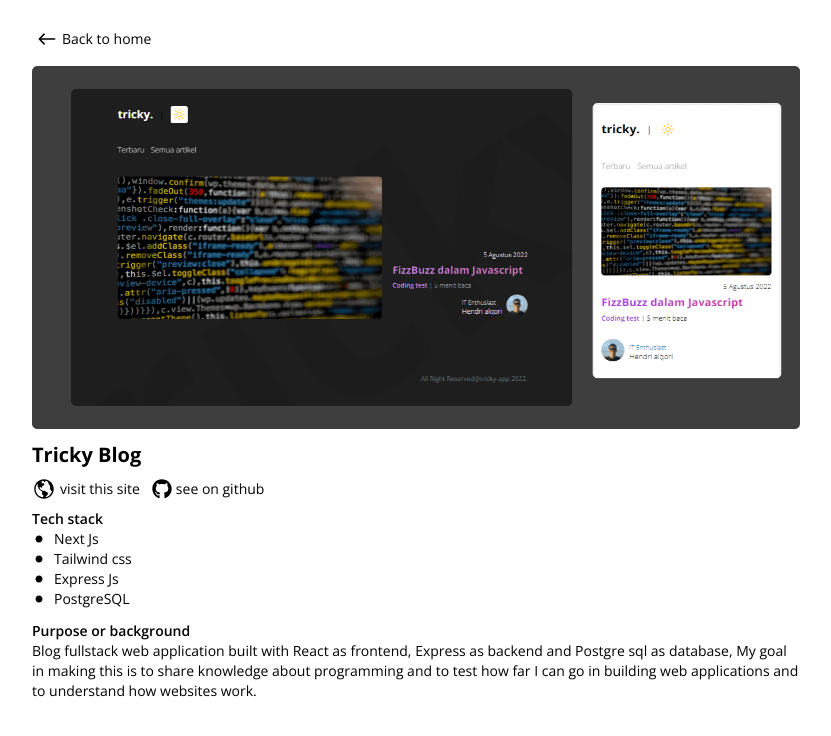
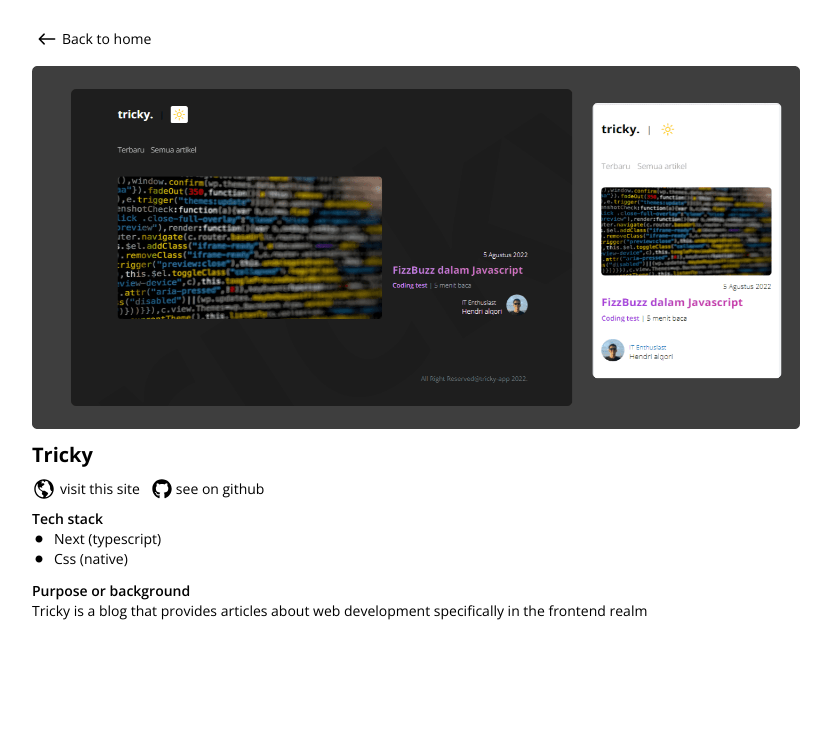
Before and after one commit to hendrialqori/personal-portfolio-unactive, a React (Vite) app: page /detail/1 in a window 1280 px wide. Shown: the top 736 px of the page, without its empty margins (224-1055 px from the left). Built offline with nearby package versions, Linux system fonts and the light colour scheme.

Commit message:
edit url and github repo url project showcase [id=1]

```diff
--- a/src/contanst/showcaseProject.js
+++ b/src/contanst/showcaseProject.js
@@ -1,12 +1,12 @@
 export default [
   {
     id: 1,
-    name: 'Tricky Blog',
+    name: 'Tricky',
     avatar: 'tricky.png',
-    stack: ['Next Js', 'Tailwind css', 'Express Js', ' PostgreSQL'],
-    githubURL: 'https://github.com/hendrialqori/tricky-fe',
-    siteURL: 'https://tricky-app.vercel.app',
-    purpose: 'Blog fullstack web application built with React as frontend, Express as backend and Postgre sql as database, My goal in making this is to share knowledge about programming and to test how far I can go in building web applications and to understand how websites work.'
+    stack: ['Next (typescript)', 'Css (native)'],
+    githubURL: 'https://github.com/hendrialqori/tricky',
+    siteURL: 'https://blog-tricky.vercel.app',
+    purpose: 'Tricky is a blog that provides articles about web development specifically in the frontend realm'
   },
   {
     id: 2,
```
